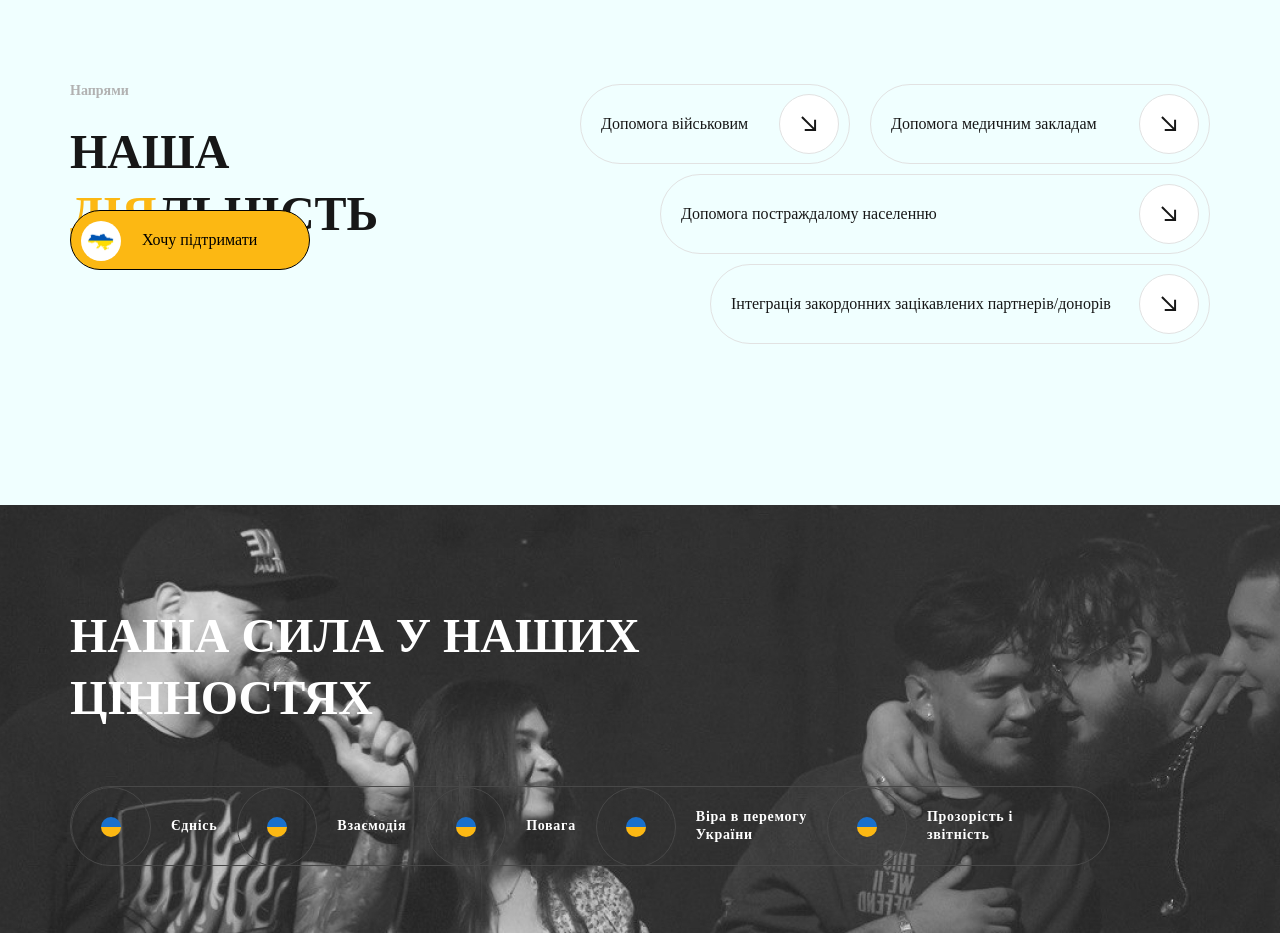
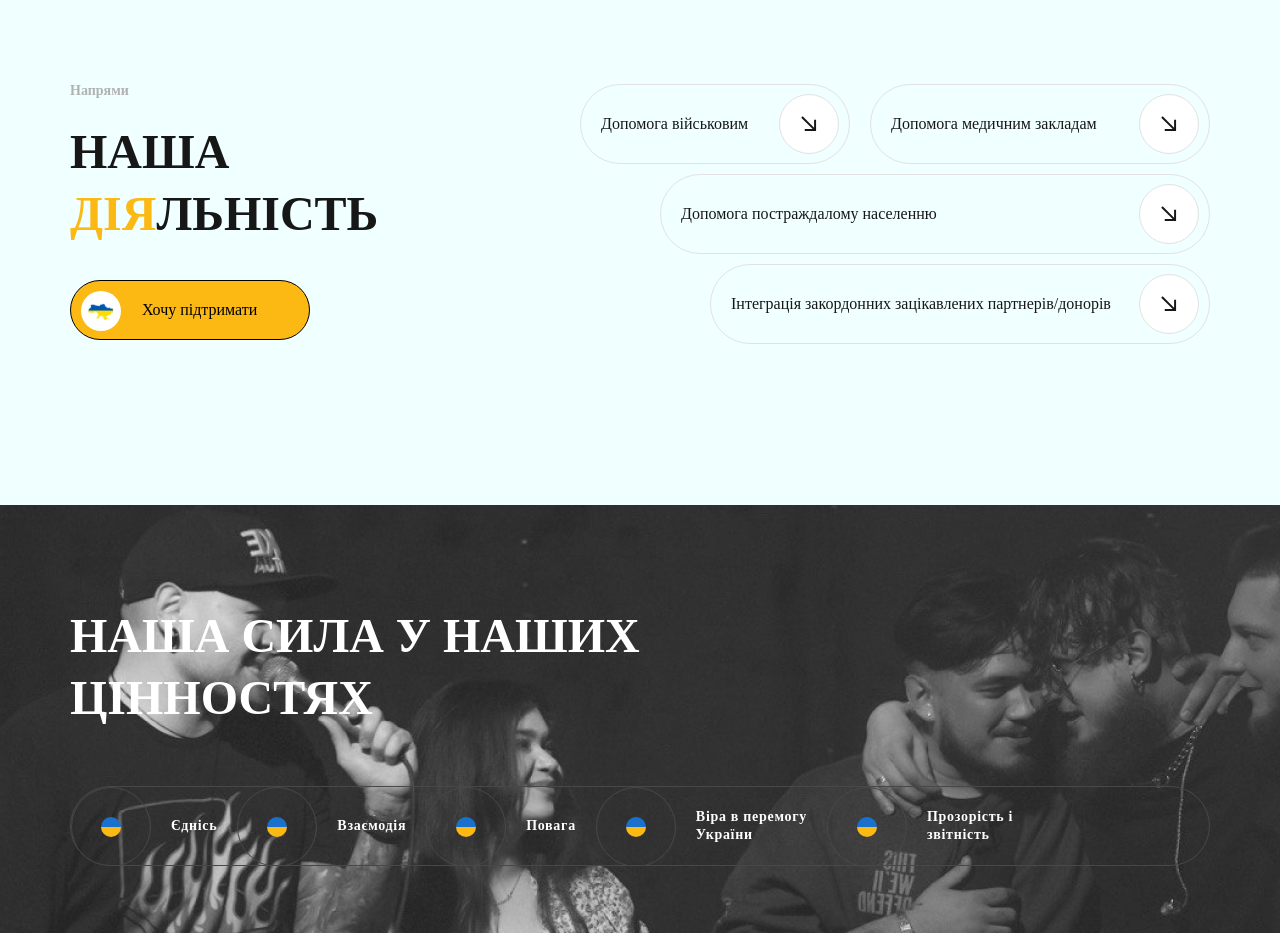
Before and after one commit to AntonVak/dlya-heroiv-site, a React (Create React App) app: page / in a window 1280 px wide. Shown: the top 952 px of the page. Built offline with nearby package versions, Linux system fonts and the light colour scheme; a web font is replaced by a local one.

Commit message:
add mobile

```diff
--- a/src/components/ourValues.module.css
+++ b/src/components/ourValues.module.css
@@ -24,8 +24,9 @@
 
   /* overflow-x: hidden; */
   overflow-x: auto;
-  max-width: calc(100% - 100px);
-  width: 1190px;
+  overflow-y: clip;
+  /* max-width: calc(100% - 100px); */
+  /* width: 1190px; */
   height: 80px;
   border: 1px solid #484848;
   border-radius: 50px;
--- a/src/components/ui/ButtonYellowStyle.js
+++ b/src/components/ui/ButtonYellowStyle.js
@@ -10,7 +10,7 @@ export const Button = styled.button`
   background-color: #FCB813;
   margin-top: 45px;
   margin-left: 70px;
-  bottom: 235px;
+  bottom: 165px;
   @media only screen and (max-width: 767.8px) {
     margin: 20px 0 0 20px;
     bottom: 0px;
```
